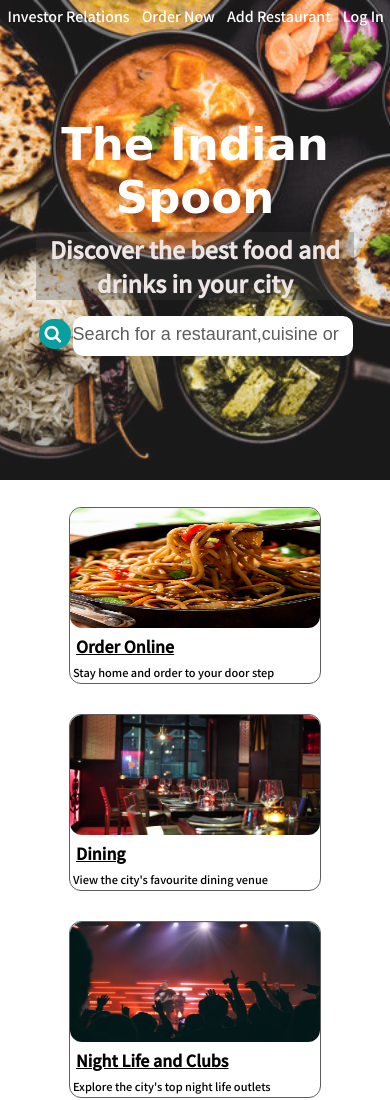
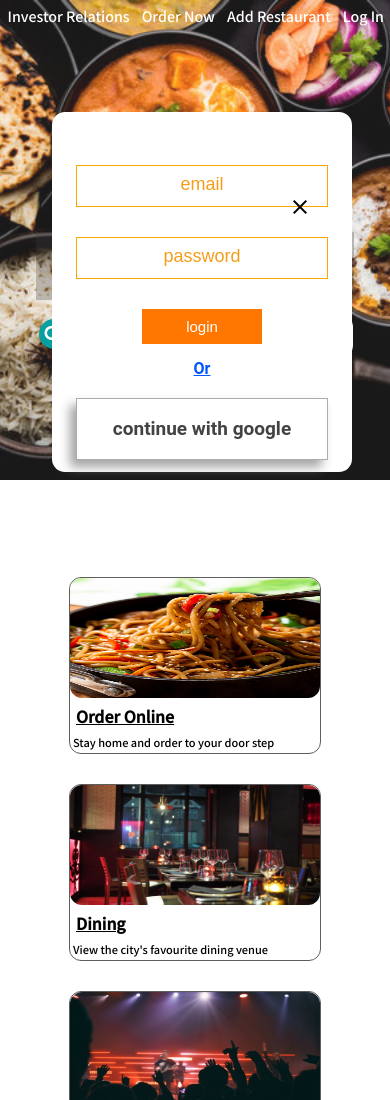
Before and after one commit to Vidittamrakar21/Food_Delivery_WebPage, a plain HTML site: page index.html in a window 390 px wide. Shown: the top 1100 px of the page. Drawn offline with nearby package versions, Linux system fonts and the light colour scheme; a web font is replaced by a local one.

Commit message:
Update phone.css

```diff
--- a/phone.css
+++ b/phone.css
@@ -191,3 +191,92 @@ h1 {
   grid-gap: 0.75rem;
   margin-left: 35px;
 }
+
+#rum{
+  display: flex;
+  align-items: center;
+  justify-content: center;
+  margin-top: -300px;
+
+
+}
+#drum{
+  display: flex;
+  flex-direction: column;
+  justify-content: center;
+  align-items: center;
+  background-color: white;
+  height: 360px;
+  width: 300px;
+  margin-top: 10px;
+ margin-left: -10px;
+ border-radius: 13px;
+ font-family: 'Roboto', sans-serif;
+
+}
+
+.crossy{
+  margin-top: -300px;
+  position: relative;
+  left: 250px;
+  cursor: pointer;
+}
+
+#drum input{
+  width: 250px;
+  height: 40px;
+  margin-bottom: 30px;
+  border: 1px solid orange;
+
+}
+
+#mail{
+  margin-top: 40px
+
+}
+
+#drum input::placeholder{
+  font-size: 18px;
+  text-align: center;
+  color: #f49d1a;
+}
+
+#drum button{
+  height: 35px;
+  width: 120px;
+  background-color: rgb(255, 119, 0);
+  border: none;
+  color: white;
+  font-size: 15px;
+
+}
+
+#drum button:hover{
+  background-color: rgb(254, 145, 50);
+
+}
+
+#or{
+  color: rgb(0, 85, 255);
+  text-decoration: underline;
+  margin-top: 15px;
+}
+
+.goog{
+  display: flex;
+  align-items: center;
+  justify-content: center;
+}
+
+.googlebox{
+  display: flex;
+  justify-content: center;
+  border: 1px solid rgb(174, 171, 171);
+  margin-top: 20px;
+  width: 250px;
+  height: 60px;
+  font-size: 19px;
+  box-shadow: -6px 7px 10px rgb(164, 163, 163);
+  color: rgb(68, 67, 67);
+
+}
```
